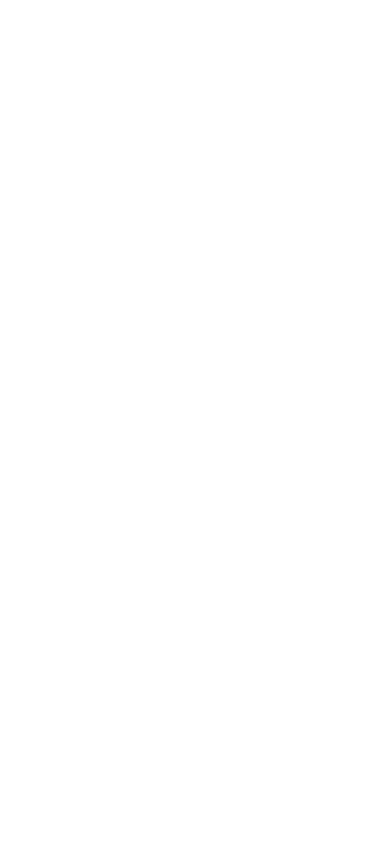
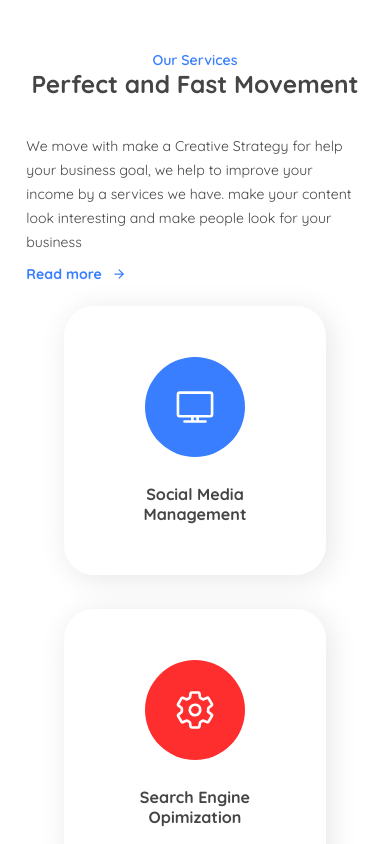
Before and after one commit to yamami-mohammed-monsif/creative-agency, a React (Vite) app: page / in a window 390 px wide. Shown: the part 1460-2304 px from the top of the page. Before the commit the page ends 1511 px from the top, so only its background shows below. Built offline with nearby package versions, Linux system fonts and the light colour scheme.

Commit message:
created our services section and made it responsive

```diff
--- a/package.json
+++ b/package.json
@@ -14,6 +14,7 @@
     "@fortawesome/react-fontawesome": "^0.2.2",
     "react": "^18.3.1",
     "react-dom": "^18.3.1",
+    "react-icons": "^5.4.0",
     "react-router-dom": "^7.0.2"
   },
   "devDependencies": {
--- a/src/App.jsx
+++ b/src/App.jsx
@@ -1,7 +1,8 @@
 import { Routes, Route } from "react-router-dom";
 import Home from "./pages/homePage/Home";
+import StartProject from "./pages/StartProjectPage/StartProject";
 import AboutUs from "./pages/aboutPage/AboutUs";
-import StartProject from "./pages/StartProjectPage/StartProject";
+import OurServies from "./pages/our-services/OurServies";
 
 import "./App.css";
 
@@ -12,6 +13,7 @@
         <Route path="/" element={<Home />} />
         <Route path="/about" element={<AboutUs />} />
         <Route path="/start-project" element={<StartProject />} />
+        <Route path="/our-services" element={<OurServies />} />
       </Routes>
     </div>
   );
--- a/src/components/UI/filled-button/filled-btn.css
+++ b/src/components/UI/filled-button/filled-btn.css
@@ -14,5 +14,5 @@
 
 .filled-btn:hover {
   opacity: 80%;
-  transform: scale(1.2);
+  transform: scale(1.15);
 }
--- a/src/components/about-section/About.jsx
+++ b/src/components/about-section/About.jsx
@@ -1,4 +1,3 @@
-import { Link } from "react-router-dom";
 import OurStoryBtn from "../UI/transparent-button/TransparentBtn";
 import FilledBtn from "../UI/filled-button/FilledBtn";
 import { faCirclePlay } from "@fortawesome/free-regular-svg-icons";
--- /dev/null
+++ b/src/components/our-sevices-section/OurServices.jsx
@@ -0,0 +1,64 @@
+import { FiArrowRight } from "react-icons/fi";
+import { HiOutlineTv } from "react-icons/hi2";
+import { IoSettingsOutline } from "react-icons/io5";
+import { CiPen } from "react-icons/ci";
+import { FiTv } from "react-icons/fi";
+import ServiceCard from "../service-card/ServiceCard";
+import { Link } from "react-router-dom";
+import "./our-services.css";
+
+const services = [
+  {
+    name: "Social Media Management",
+    icon: <HiOutlineTv size={42} color="white" />,
+    bgColor: "hsla(219, 100%, 61%, 1)",
+  },
+  {
+    name: "Search Engine Opimization",
+    icon: <IoSettingsOutline size={42} color="white" />,
+    bgColor: "hsla(0, 100%, 59%, 1)",
+  },
+  {
+    name: "Design",
+    icon: <CiPen size={42} color="white" />,
+    bgColor: "hsla(108, 73%, 64%, 1)",
+  },
+  {
+    name: "Ads",
+    icon: <FiTv size={42} color="white" />,
+    bgColor: "hsla(40, 100%, 50%, 1)",
+  },
+];
+
+function OurServices() {
+  return (
+    <div className="our-services">
+      <div>
+        <p className="section-title">Our Services</p>
+        <h2>Perfect and Fast Movement</h2>
+        <p className="services-text">
+          We move with make a Creative Strategy for help your business goal, we
+          help to improve your income by a services we have. make your content
+          look interesting and make people look for your business
+        </p>
+        <button className="read-more-btn">
+          <Link to="/our-services">Read more</Link>
+          <FiArrowRight />
+        </button>
+      </div>
+      <div className="service-cards-container">
+        {services.map((item) => {
+          return (
+            <ServiceCard
+              text={item.name}
+              icon={item.icon}
+              color={item.bgColor}
+            />
+          );
+        })}
+      </div>
+    </div>
+  );
+}
+
+export default OurServices;
--- /dev/null
+++ b/src/components/our-sevices-section/our-services.css
@@ -0,0 +1,64 @@
+.our-services {
+  margin-bottom: clamp(75px, calc(75px + 0.0516 * (100vw - 375px)), 130px);
+  display: grid;
+  gap: 23px;
+}
+
+.services-text {
+  line-height: clamp(24px, calc(24px + 0.0075 * (100vw - 375px)), 32px);
+  margin-top: 35px;
+  margin-bottom: 10px;
+}
+
+.read-more-btn {
+  display: flex;
+  align-items: center;
+  gap: clamp(10px, calc(10px + 0.0056 * (100vw - 375px)), 16px);
+  color: var(--clr-primary-400);
+  font-weight: 700;
+  transition: transform 0.3s ease;
+  position: relative;
+}
+
+.read-more-btn:hover {
+  transform: scale(1.1);
+}
+
+.read-more-btn::before {
+  content: "";
+  position: absolute;
+  left: 0;
+  bottom: -2px;
+  width: 0;
+  height: 1px;
+  background-color: var(--clr-primary-400);
+  transition: width 0.3s ease;
+}
+
+.read-more-btn:hover::before {
+  width: 100%;
+}
+
+.service-cards-container {
+  display: grid;
+  gap: 2.18rem;
+  justify-content: center;
+}
+
+@media (min-width: 878px) {
+  .our-services {
+    display: flex;
+    align-items: center;
+    gap: 154px;
+  }
+
+  .service-cards-container {
+    grid-template-columns: 1fr 1fr;
+    gap: 38px 41px;
+  }
+
+  .our-services .section-title,
+  .our-services h2 {
+    text-align: left;
+  }
+}
--- /dev/null
+++ b/src/components/service-card/ServiceCard.jsx
@@ -0,0 +1,14 @@
+import "./service-card.css";
+
+function ServiceCard({ text, icon, color }) {
+  return (
+    <div className="service-card">
+      <div className="icon-container" style={{ backgroundColor: color }}>
+        {icon}
+      </div>
+      <p className="name">{text}</p>
+    </div>
+  );
+}
+
+export default ServiceCard;
--- /dev/null
+++ b/src/components/service-card/service-card.css
@@ -0,0 +1,28 @@
+.service-card {
+  width: 262px;
+  height: 269px;
+  text-align: center;
+  display: flex;
+  flex-direction: column;
+  align-items: center;
+  justify-content: center;
+  gap: clamp(27px, calc(27px + 0.0046 * (100vw - 375px)), 32px);
+  border-radius: 30px;
+  padding: 35px 70px;
+  box-shadow: 4px 4px 30px hsla(0, 0%, 0%, 0.1);
+}
+
+.icon-container {
+  display: flex;
+  align-items: center;
+  justify-content: center;
+  width: max-content;
+  width: 100px;
+  height: 100px;
+  border-radius: 50%;
+}
+
+.name {
+  font-size: var(--fs-service-title);
+  font-weight: 700;
+}
--- a/src/index.css
+++ b/src/index.css
@@ -75,7 +75,7 @@
 }
 
 a {
-  text-emphasis: none;
+  text-decoration: none;
   font: inherit;
   color: inherit;
   cursor: pointer;
--- a/src/pages/homePage/Home.jsx
+++ b/src/pages/homePage/Home.jsx
@@ -1,6 +1,7 @@
 import PrimaryHeader from "../../components/header/PrimaryHeader";
 import Hero from "../../components/hero-section/Hero";
 import About from "../../components/about-section/About";
+import OurServices from "../../components/our-sevices-section/OurServices";
 
 function Home() {
   return (
@@ -8,6 +9,7 @@
       <PrimaryHeader />
       <Hero />
       <About />
+      <OurServices />
     </div>
   );
 }
--- /dev/null
+++ b/src/pages/our-services/OurServies.jsx
@@ -0,0 +1,9 @@
+function OurServies() {
+  return (
+    <div>
+      <h1>Our Services Page</h1>
+    </div>
+  );
+}
+
+export default OurServies;
```
Also changed, not shown: 1 other file (tests, documents, lock files or other folders).
